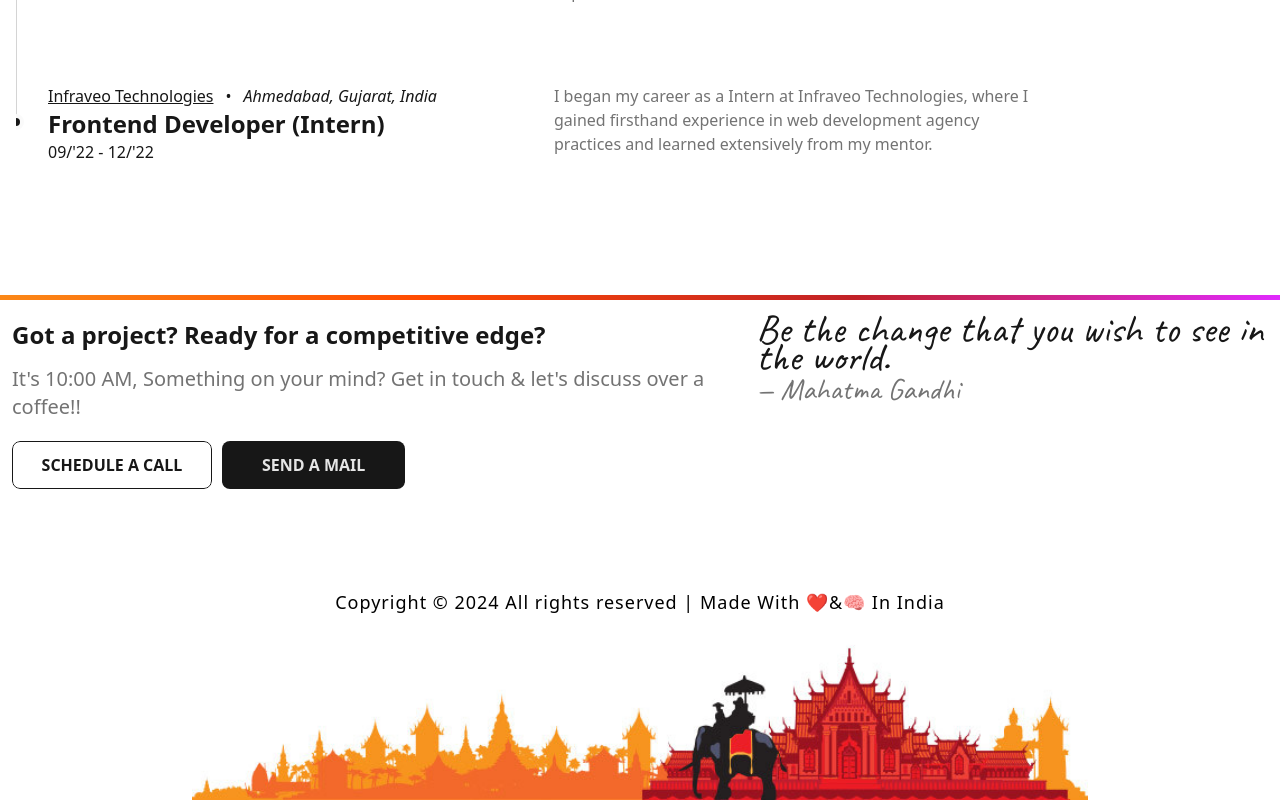
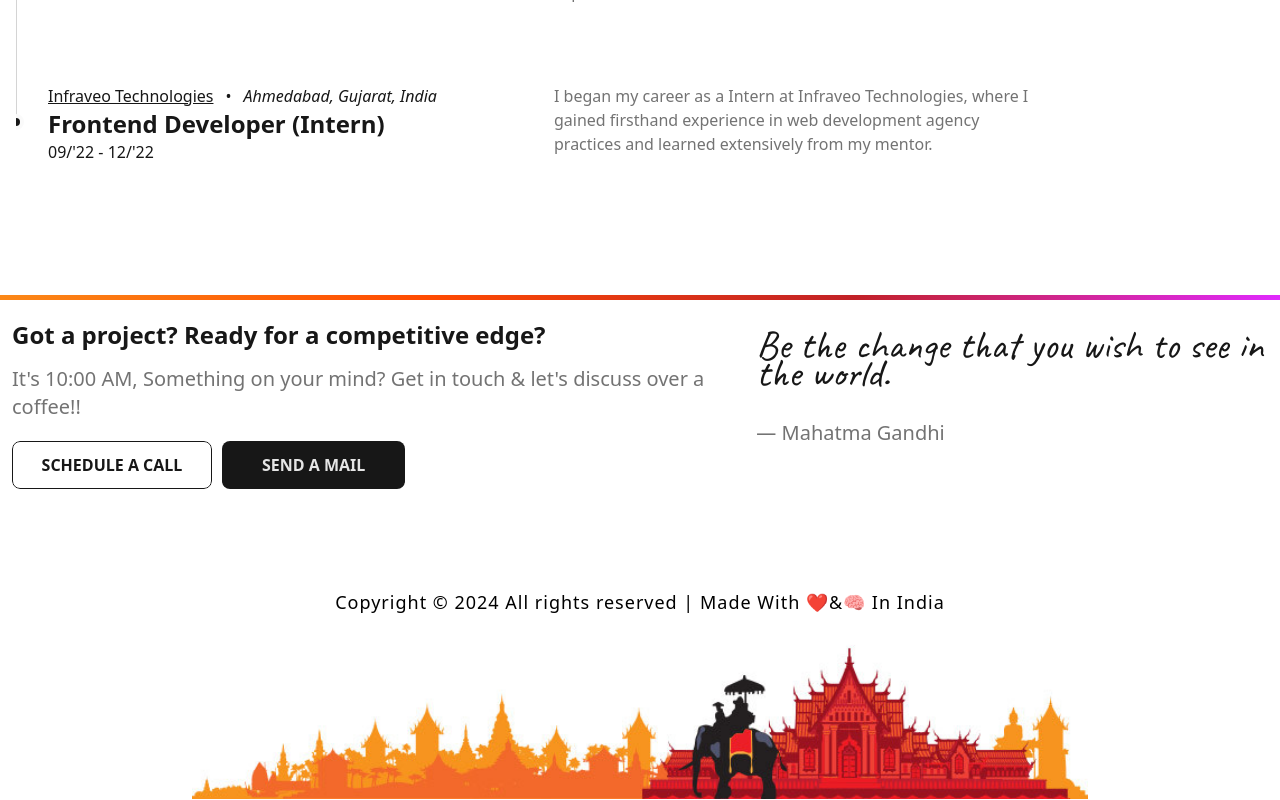
Before and after one commit to dhananjay-shahane/dhananjayshahane, a React (Vite) app: page /about in a window 1280 px wide. Shown: the part 1804-2604 px from the top of the page. Built offline with nearby package versions, Linux system fonts and the light colour scheme.

Commit message:
updating functionality and removing unnecessary code from header section and about section

```diff
--- a/src/Hero.jsx
+++ b/src/Hero.jsx
@@ -43,7 +43,7 @@ const Hero = () => {
               animate={{ opacity: 1, y: 0 }}
               transition={{ delay: 1, duration: 0.8 }}
             >
-             UI Developer and Freelancer specializing in React.js, Tailwind CSS I am passionate about solving complex challenges and transforming them into user-friendly, visually appealing digital experiences. With a focus on responsive web design and seamless interactions, I partner with startups and businesses globally to build innovative websites and applications that boost user engagement, drive growth, and give them a competitive edge in the market.
+             UI Developer specializing in React.js, Tailwind CSS I am passionate about solving complex challenges and transforming them into user-friendly, visually appealing digital experiences. With a focus on responsive web design and seamless interactions, I partner with startups and businesses globally to build innovative websites and applications that boost user engagement, drive growth, and give them a competitive edge in the market.
             </motion.p>
 
             <div className="flex justify-center">
--- a/src/SkillsSection.jsx
+++ b/src/SkillsSection.jsx
@@ -17,7 +17,7 @@ const SkillsSection = () => {
             </h1>
             <div className="max-w-4xl space-y-5">
               <p className="text-base font-normal text-neutral-600 md:text-xl">
-                Unlike many freelance software engineers, I approach your project as a distinct opportunity rather than just another task on my list.
+               I approach your project as a distinct opportunity rather than just another task on my list.
               </p>
               <p className="text-base font-normal text-neutral-600 md:text-xl">
                 My expertise spans design, management, creative direction, and development. Throughout my projects, I’ve learned that effective workflows, transparent communication, and self-discipline are vital for success.
--- a/src/components/Footer.jsx
+++ b/src/components/Footer.jsx
@@ -96,10 +96,12 @@ const Footer = () => {
             </div>
           </div>
           <blockquote className="relative flex w-full flex-col justify-start text-start lg:col-span-5">
-            <p className="mb-14 text-start quotes-text font-caveat text-5xl text-neutral-900 md:mb-8 md:text-xl">
-              {quote.text} <br />
-              <span className="text-neutral-500 text-3xl">— {quote.author}</span>
+
+            <p className="mb-14 text-start quotes-text font-caveat text-5xl text-neutral-900 md:mb-8 mt-4 md:text-xl">
+              {quote.text}
+
             </p>
+            <span className="text-neutral-500 text-3xl md:text-xl">— {quote.author}</span>
           </blockquote>
         </div>
         <div className="footer_footerWrapper text-center py-5">
--- a/src/components/Header.jsx
+++ b/src/components/Header.jsx
@@ -42,9 +42,9 @@ function Header() {
         <Link className="logo" to="/" style={logostyle}>
           Dhananjay <br />
         </Link>
-        <div className="mx-auto hidden w-full md:col-span-6 md:block xl:w-1/3">
+        {/* <div className="mx-auto hidden w-full md:col-span-6 md:block xl:w-1/3">
           <MarqueeLink />
-        </div>
+        </div> */}
         <div className="flex items-center">
           <div className="outer-menu ml-4">
             <input
```
